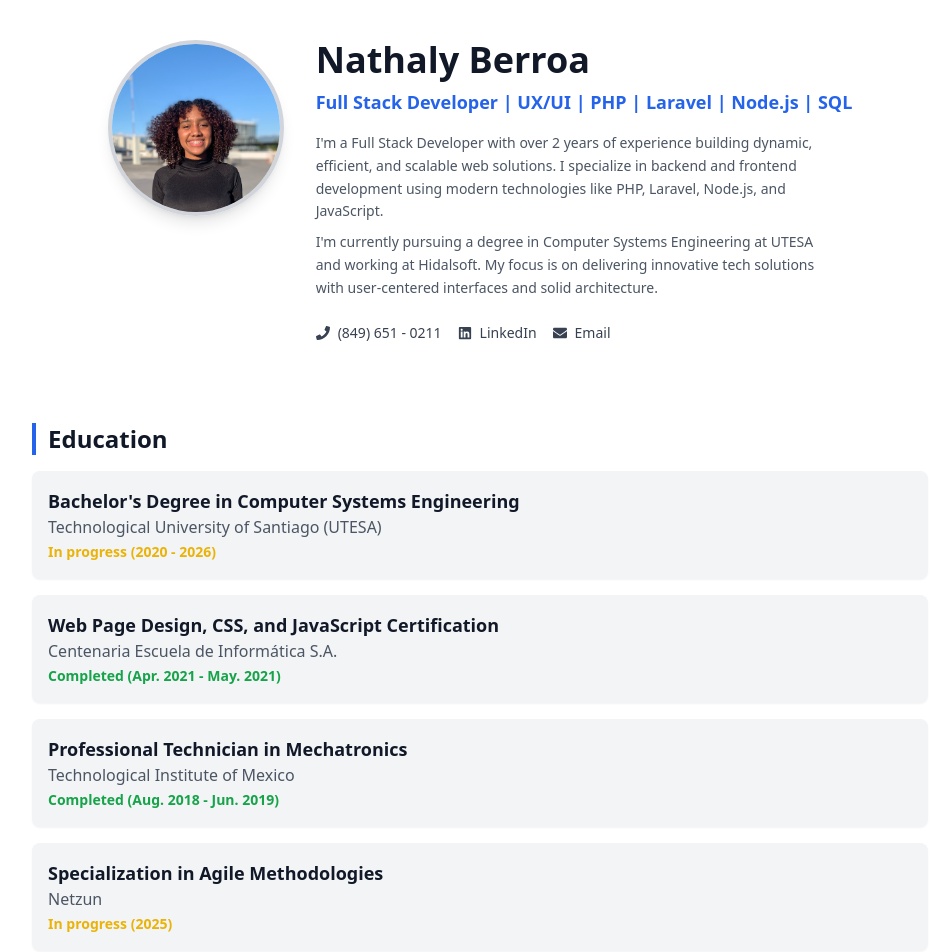
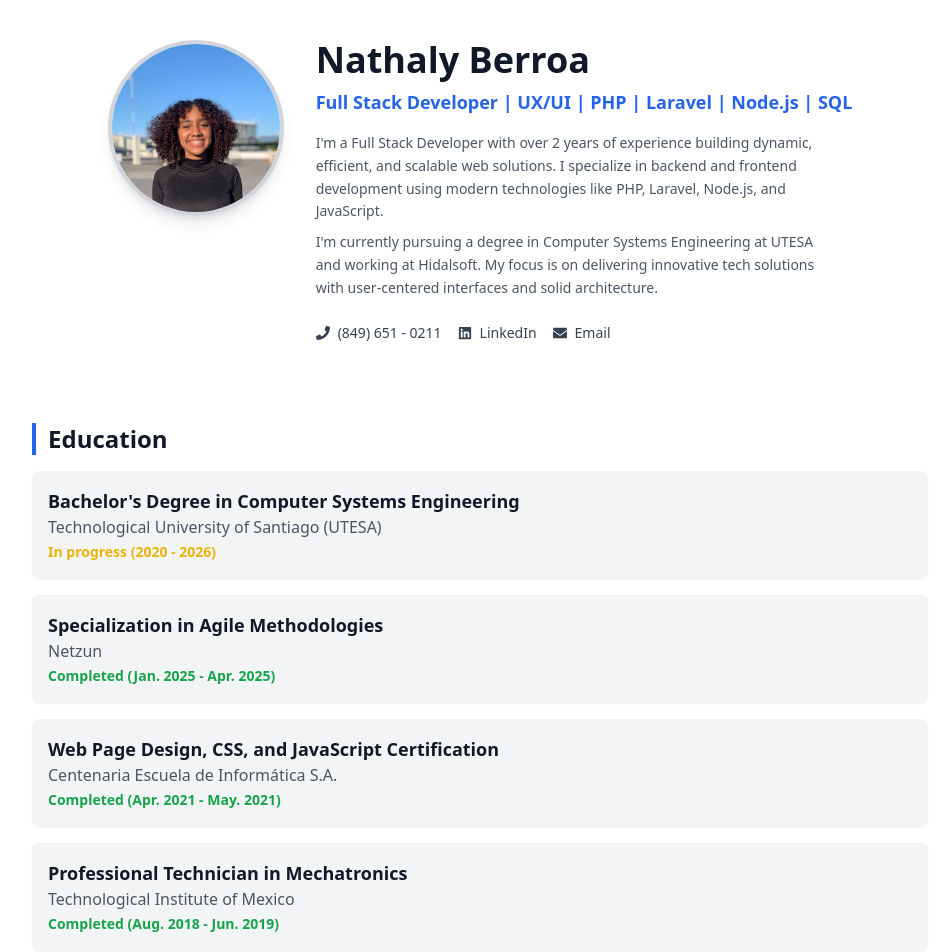
Before and after one commit to nmbf02/cv-nathalyberroa, a Next.js app: page / in a window 1280 px wide. Shown: the top 952 px of the page, without its empty margins (160-1112 px from the left). Built offline with nearby package versions, Linux system fonts and the light colour scheme.

Commit message:
Update Education.jsx

```diff
--- a/app/components/Education.jsx
+++ b/app/components/Education.jsx
@@ -31,6 +31,16 @@ const Education = () => {
 
                         <div className="bg-gray-100 dark:bg-gray-900 p-4 rounded-lg shadow-sm">
                             <h3 className="text-lg font-semibold text-gray-900 dark:text-gray-200">
+                                Specialization in Agile Methodologies
+                            </h3>
+                            <p className="text-gray-600 dark:text-gray-400">
+                                Netzun
+                            </p>
+                            <span className="text-green-600 font-bold text-sm">Completed (Jan. 2025 - Apr. 2025)</span>
+                        </div>
+
+                        <div className="bg-gray-100 dark:bg-gray-900 p-4 rounded-lg shadow-sm">
+                            <h3 className="text-lg font-semibold text-gray-900 dark:text-gray-200">
                                 Web Page Design, CSS, and JavaScript Certification
                             </h3>
                             <p className="text-gray-600 dark:text-gray-400">
@@ -48,16 +58,6 @@ const Education = () => {
                             </p>
                             <span className="text-green-600 font-bold text-sm">Completed (Aug. 2018 - Jun. 2019)</span>
                         </div>
-
-                        <div className="bg-gray-100 dark:bg-gray-900 p-4 rounded-lg shadow-sm">
-                            <h3 className="text-lg font-semibold text-gray-900 dark:text-gray-200">
-                                Specialization in Agile Methodologies
-                            </h3>
-                            <p className="text-gray-600 dark:text-gray-400">
-                                Netzun
-                            </p>
-                            <span className="text-yellow-500 font-bold text-sm">In progress (2025)</span>
-                        </div>
                     </div>
                 </motion.div>
 
```
